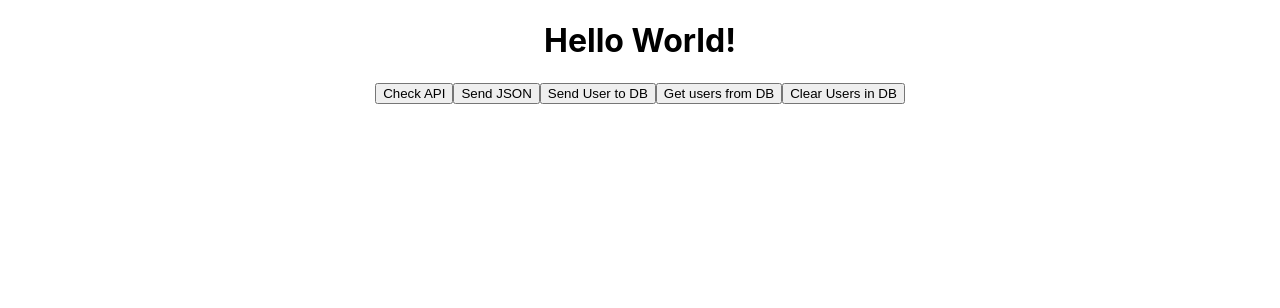
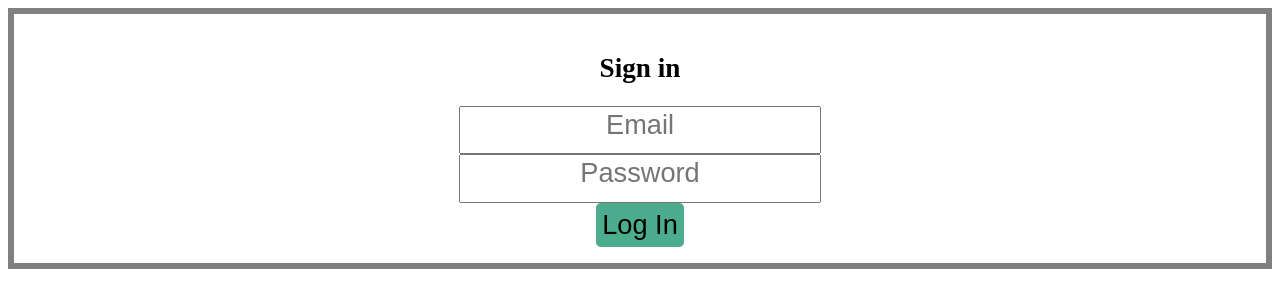
Before and after one commit to giovabos11/db-ui-team-1, a React (Create React App) app in the folder frontend/: page / in a window 1280 px wide. Shown: the top 308 px of the page. Built offline with nearby package versions, Linux system fonts and the light colour scheme.

Commit message:
Init commit

```diff
--- a/frontend/package.json
+++ b/frontend/package.json
@@ -8,6 +8,7 @@
     "@testing-library/user-event": "^13.5.0",
     "axios": "^1.3.4",
     "react": "^18.2.0",
+    "react-bootstrap": "^2.7.2",
     "react-dom": "^18.2.0",
     "react-scripts": "5.0.1",
     "web-vitals": "^2.1.4"
@@ -35,5 +36,8 @@
       "last 1 firefox version",
       "last 1 safari version"
     ]
+  },
+  "devDependencies": {
+    "tailwindcss": "^3.3.1"
   }
 }
--- a/frontend/src/App.css
+++ /dev/null
@@ -1,3 +0,0 @@
-.App {
-  text-align: center;
-}
--- a/frontend/src/App.js
+++ /dev/null
@@ -1,83 +0,0 @@
-import "./App.css";
-import axios from "axios";
-
-function App() {
-    const url = "http://localhost:8000";
-
-    const checkAPI = () => {
-        axios
-            .get(url + "/")
-            .then((res) => {
-                alert(res.data);
-            })
-            .catch((err) => {
-                alert(err);
-            });
-    };
-
-    const user = {
-        first: "Giovanni",
-        last: "Boscan",
-        age: 20,
-        admin: true,
-    };
-
-    const sendJSON = () => {
-        console.log(user);
-
-        axios
-            .put(url + "/parse", user)
-            .then((res) => {
-                alert(res.data);
-            })
-            .catch((err) => {
-                alert(err);
-            });
-    };
-
-    const sendUser = () => {
-        axios
-            .post(url + "/user", user)
-            .then((res) => {
-                alert(res.data);
-            })
-            .catch((err) => {
-                alert(err);
-            });
-    };
-
-    const getUsers = () => {
-        axios
-            .post(url + "/users")
-            .then((res) => {
-                alert(JSON.stringify(res.data));
-            })
-            .catch((err) => {
-                alert(err);
-            });
-    };
-
-    const clearUsers = () => {
-        axios
-            .post(url + "/users/clear")
-            .then((res) => {
-                alert(res.data);
-            })
-            .catch((err) => {
-                alert(err);
-            });
-    };
-
-    return (
-        <div className="App">
-            <h1>Hello World!</h1>
-            <button onClick={checkAPI}>Check API</button>
-            <button onClick={sendJSON}>Send JSON</button>
-            <button onClick={sendUser}>Send User to DB</button>
-            <button onClick={getUsers}>Get users from DB</button>
-            <button onClick={clearUsers}>Clear Users in DB</button>
-        </div>
-    );
-}
-
-export default App;
--- /dev/null
+++ b/frontend/src/App.jsx
@@ -0,0 +1,9 @@
+import {Login} from "./components/login"
+
+export function App() {
+  return <>
+    <Login />
+  </>;
+}
+
+export default App;
--- /dev/null
+++ b/frontend/src/components/index.js
@@ -0,0 +1,2 @@
+export * from './login'
+export * from "./textform"
--- /dev/null
+++ b/frontend/src/components/login.jsx
@@ -0,0 +1,28 @@
+import { useState } from "react";
+import axios from "axios";
+import { TextForm } from "./textform";
+
+export const Login = () => {
+  const [email, setEmail] = useState("");
+  const [password, setPassword] = useState("");
+  const [error, setError] = useState("");
+
+  const handleSubmit = async (event) => {
+    event.preventDefault();
+    try {
+      const response = await axios.post("/login", { email, password });
+      if (response.status === 200) {
+        // login successful
+      } else {
+        alert("Something went wrong. Please try again later.")
+      }
+    } catch (error) {
+      alert("Something went wrong. Please try again later.")
+      setError("Something went wrong. Please try again later.");
+    }
+  };
+
+  return (
+  <TextForm handleSubmit={handleSubmit} />
+  );
+};
--- /dev/null
+++ b/frontend/src/components/styles.css
@@ -0,0 +1,38 @@
+h2.mb-4 {
+    font-size: 1.7rem;
+}
+
+[class]{
+    font-size: 1.7rem;
+    text-align: center;
+}
+
+.form-box {
+    border: 0.4rem solid #ddd;
+    border-color: gray;
+    padding: 1rem;
+}
+
+#type{
+    margin-bottom: 3rem;
+}
+
+.form-control-lg{
+    padding-bottom: 0.7rem;
+}
+
+button:hover{
+    opacity: 45%;
+    cursor: pointer;
+}
+
+button{
+    background-color: rgb(75, 173, 141);
+    border: none;
+    border-radius: .3rem;
+    padding: 0.4rem
+}
+
+.email{
+
+}
--- /dev/null
+++ b/frontend/src/components/textform.jsx
@@ -0,0 +1,49 @@
+import React, { useState } from "react";
+import { Form, Button } from "react-bootstrap";
+import "./styles.css";
+
+export const TextForm = ({ handleSubmit }) => {
+  const [email, setEmail] = useState("");
+  const [password, setPassword] = useState("");
+
+  const handleEmailChange = (event) => {
+    setEmail(event.target.value);
+  };
+
+  const handlePasswordChange = (event) => {
+    setPassword(event.target.value);
+  };
+
+  return (
+    <div className="form-box">
+      <div className="container mt-5">
+        <h2 className="mb-4">Sign in</h2>
+        <Form onSubmit={handleSubmit}>
+          <Form.Group controlId="formBasicEmail">
+            <Form.Control
+              type="email"
+              placeholder="Email"
+              value={email}
+              onChange={handleEmailChange}
+              className="form-control-lg"
+            />
+          </Form.Group>
+
+          <Form.Group controlId="formBasicPassword">
+            <Form.Control
+              type="password"
+              placeholder="Password"
+              value={password}
+              onChange={handlePasswordChange}
+              className="form-control-lg"
+            />
+          </Form.Group>
+
+          <Button variant="primary" type="submit" block>
+            Log In
+          </Button>
+        </Form>
+      </div>
+    </div>
+  );
+};
--- a/frontend/src/index.css
+++ /dev/null
@@ -1,13 +0,0 @@
-body {
-  margin: 0;
-  font-family: -apple-system, BlinkMacSystemFont, 'Segoe UI', 'Roboto', 'Oxygen',
-    'Ubuntu', 'Cantarell', 'Fira Sans', 'Droid Sans', 'Helvetica Neue',
-    sans-serif;
-  -webkit-font-smoothing: antialiased;
-  -moz-osx-font-smoothing: grayscale;
-}
-
-code {
-  font-family: source-code-pro, Menlo, Monaco, Consolas, 'Courier New',
-    monospace;
-}
--- a/frontend/src/index.js
+++ b/frontend/src/index.js
@@ -1,11 +1,10 @@
 import React from 'react';
 import ReactDOM from 'react-dom/client';
-import './index.css';
-import App from './App';
+import {App} from "./App"
 
 const root = ReactDOM.createRoot(document.getElementById('root'));
 root.render(
   <React.StrictMode>
-    <App />
+    <App/>
   </React.StrictMode>
 );
```
Also changed, not shown: frontend/tailwind.config.js (added, +8 -0 lines), 1 other file (tests, documents, lock files or other folders).
